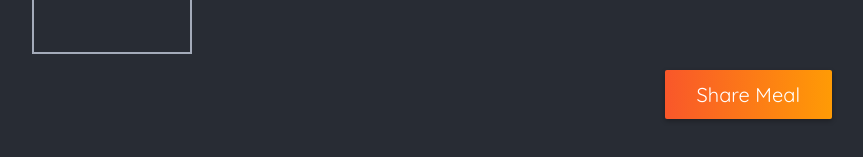
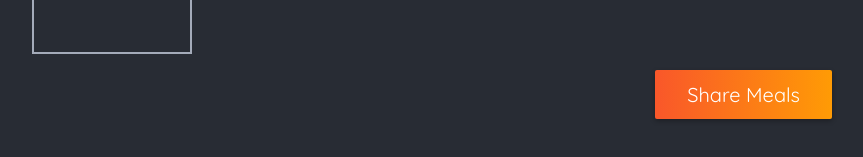
Before and after one commit to fuwhis/next14-foodlover, a Next.js app: page /meals/share in a window 1280 px wide. Shown: the part 1113-1270 px from the top of the page, without its empty margins (32-895 px from the left). Built offline with nearby package versions, Linux system fonts and the light colour scheme.

Commit message:
Update!: add status of button **Share Meals**

```diff
--- /dev/null
+++ b/src/app/components/meals/meal-form-submit.tsx
@@ -0,0 +1,12 @@
+"use client";
+import { useFormStatus } from "react-dom";
+
+export default function MealsFormSubmit() {
+  const { pending } = useFormStatus();
+
+  return (
+    <button disabled={pending}>
+      {pending ? 'Submitting...' : 'Share Meals'}
+    </button>
+  );
+};
--- a/src/app/meals/share/page.tsx
+++ b/src/app/meals/share/page.tsx
@@ -1,4 +1,5 @@
 import ImagePicker from '@/app/components/meals/image-picker';
+import MealsFormSubmit from '@/app/components/meals/meal-form-submit';
 import { shareMeal } from '@/lib/action';
 import classes from './page.module.css';
 
@@ -42,7 +43,7 @@ export default function ShareMealPage() {
           </p>
           <ImagePicker label='Your Image' name='image' />
           <p className={classes.actions}>
-            <button type="submit">Share Meal</button>
+            <MealsFormSubmit />
           </p>
         </form>
       </main>
```
